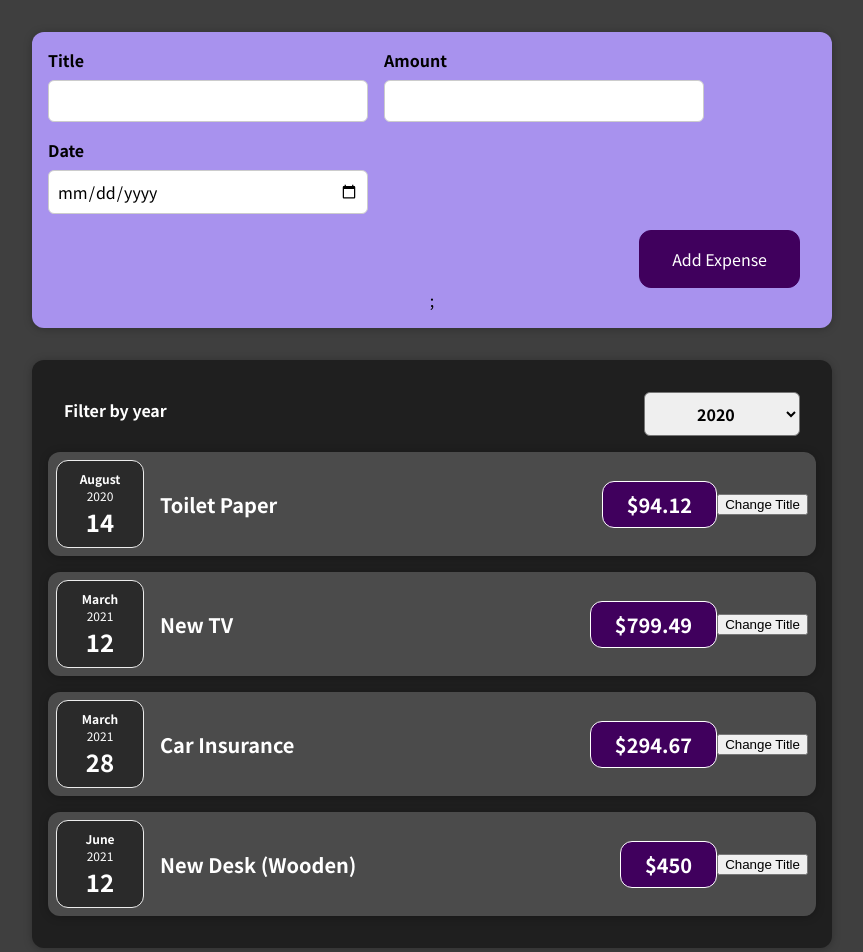
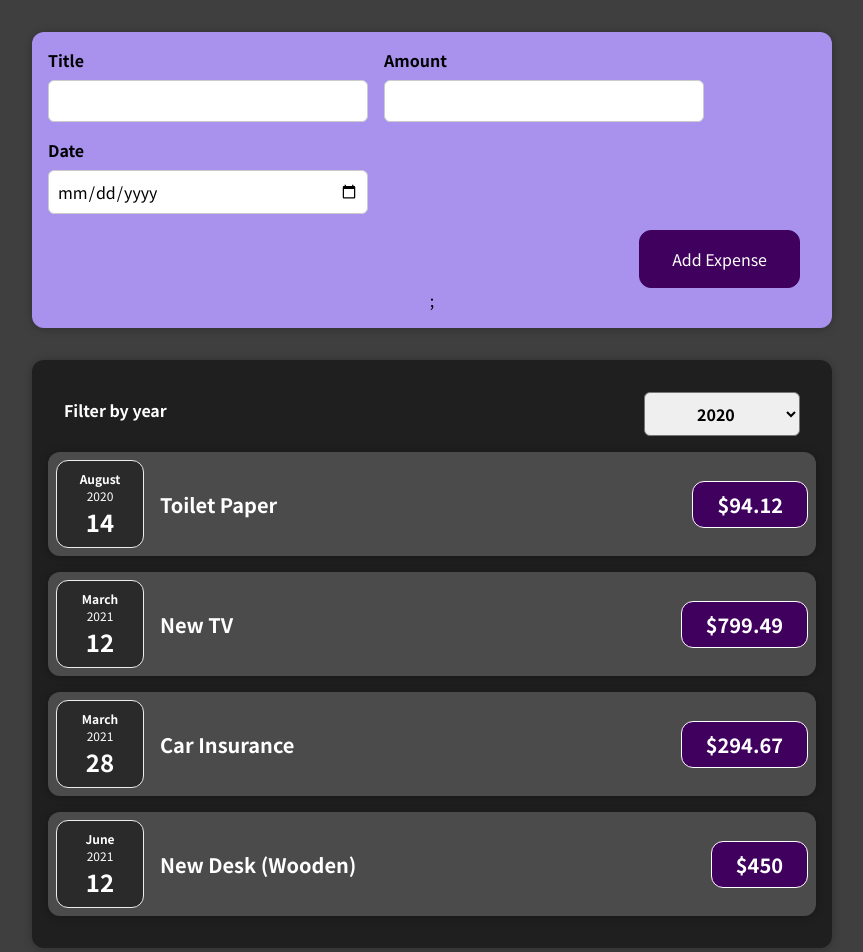
Before and after one commit to Max7133/react-state-and-working-with-events, a React (Create React App) app: page / in a window 1280 px wide. Shown: the top 952 px of the page, without its empty margins (208-1071 px from the left). Built offline with nearby package versions, Linux system fonts and the light colour scheme.

Commit message:
now renders the dynamic list of data

```diff
--- a/src/App.js
+++ b/src/App.js
@@ -42,7 +42,7 @@
   return (
     <div>
       <NewExpense onAddExpense={addExpenseHandler} />
-      <Expenses expensesprop={expenses} />
+      <Expenses items={expenses} />
     </div>
   );
 };
--- a/src/components/Expenses/ExpenseItem.js
+++ b/src/components/Expenses/ExpenseItem.js
@@ -1,4 +1,4 @@
-import React, { useState } from "react";
+import React from "react";
 import "./ExpenseItem.css";
 import ExpenseDate from "./ExpenseDate";
 import Card from "../UI/Card";
@@ -9,24 +9,16 @@
   // useState() is a React hook, only is called insided of React component fun like ExpenseItem(), and not in nested fun like clickHangler() bellow
   // title points at props.title, setTitle updates the title, use convention like that
   // first element title === currentState, setTitle === updated state
-  const [title, setTitle] = useState(props.title);
   // props.title because I named it "title" in Expenses.js return()
   // this title variable replaces //<h2>{props.title}</h2> with <h2>{title}</h2>
-
-  const clickHandler = () => {
-    // setting new value as an argument in setTitle()
-    setTitle("Updated!");
-    console.log(title);
-  };
 
   return (
     <Card className="expense-item">
       <ExpenseDate date={props.date} />
       <div className="expense-item__description">
-        <h2>{title}</h2>
+        <h2>{props.title}</h2>
         <div className="expense-item__price">${props.amount}</div>
       </div>
-      <button onClick={clickHandler}>Change Title</button>
     </Card>
   );
 };
--- a/src/components/Expenses/Expenses.js
+++ b/src/components/Expenses/Expenses.js
@@ -12,6 +12,8 @@
   const filterChangeHandler = (selectedYear) => {
     setFilteredYear(selectedYear);
   };
+
+  // props.items.map --- Retransforms the array to an array full of JSX items
   return (
     <div>
       <Card className="expenses">
@@ -19,26 +21,13 @@
           selected={filteredYear}
           onChangeFilter={filterChangeHandler}
         />
-        <ExpenseItem
-          title={props.expensesprop[0].title}
-          amount={props.expensesprop[0].amount}
-          date={props.expensesprop[0].date}
-        />
-        <ExpenseItem
-          title={props.expensesprop[1].title}
-          amount={props.expensesprop[1].amount}
-          date={props.expensesprop[1].date}
-        />
-        <ExpenseItem
-          title={props.expensesprop[2].title}
-          amount={props.expensesprop[2].amount}
-          date={props.expensesprop[2].date}
-        />
-        <ExpenseItem
-          title={props.expensesprop[3].title}
-          amount={props.expensesprop[3].amount}
-          date={props.expensesprop[3].date}
-        />
+        {props.items.map((expense) => (
+          <ExpenseItem
+            title={expense.title}
+            amount={expense.amount}
+            date={expense.date}
+          />
+        ))}
       </Card>
     </div>
   );
```
